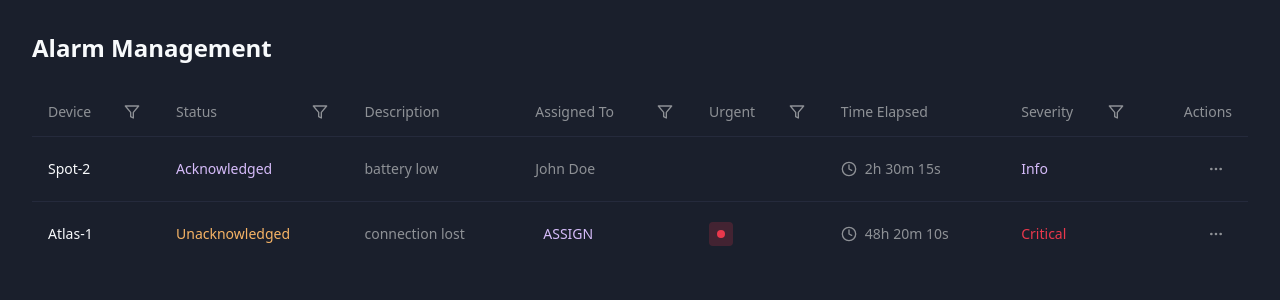
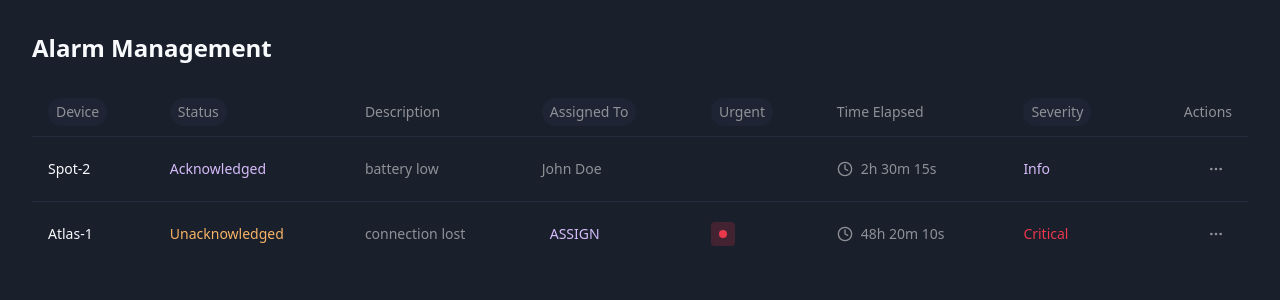
Before and after one commit to griffinrobertelliott/ticketaroo-card, a React (Vite) app: page / in a window 1280 px wide. Shown: the top 300 px of the page. Built offline with nearby package versions, Linux system fonts and the light colour scheme.

Commit message:
Update filterable column headers
Modified the column header styles for filterable columns to include a modern "pill" background, enhancing visual cues for users to indicate that these headers are clickable for filtering options.
[skip gpt_engineer]

```diff
--- a/src/components/alarms/AlarmsTableHeader.tsx
+++ b/src/components/alarms/AlarmsTableHeader.tsx
@@ -1,5 +1,5 @@
 import { TableHead, TableHeader, TableRow } from "@/components/ui/table";
-import { ChevronUp, ChevronDown, Filter } from "lucide-react";
+import { ChevronUp, ChevronDown } from "lucide-react";
 import {
   SortField,
   StatusFilter,
@@ -76,17 +76,14 @@ const AlarmsTableHeader = ({
     content: React.ReactNode;
   }) => (
     <TableHead className="text-alarm-muted">
-      <div className="flex items-center justify-between">
+      <DropdownMenu>
+        <DropdownMenuTrigger className="flex items-center px-2 py-1 rounded-full bg-alarm-card/50 hover:bg-alarm-card transition-colors">
           {children}
-        <DropdownMenu>
-          <DropdownMenuTrigger className="p-1 hover:bg-alarm-card rounded">
-            <Filter className="w-4 h-4" />
         </DropdownMenuTrigger>
         <DropdownMenuContent>
           {content}
         </DropdownMenuContent>
       </DropdownMenu>
-      </div>
     </TableHead>
   );
 
```
Lines whose indentation alone changed are shown as unchanged.
